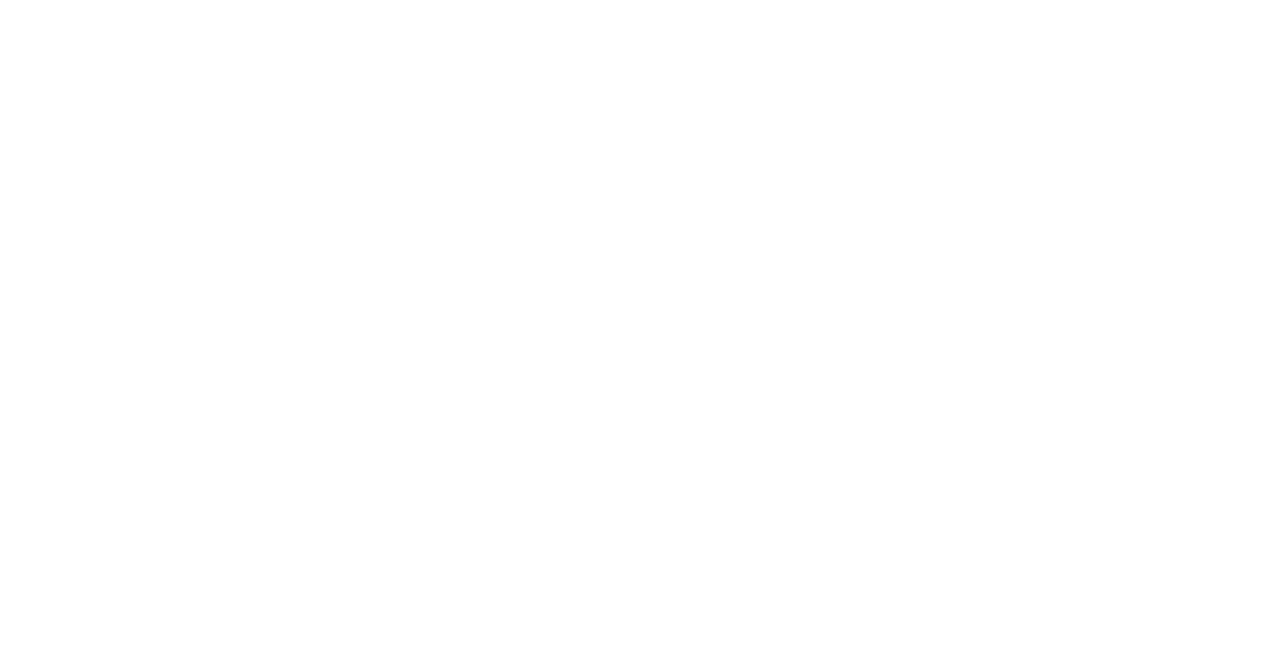
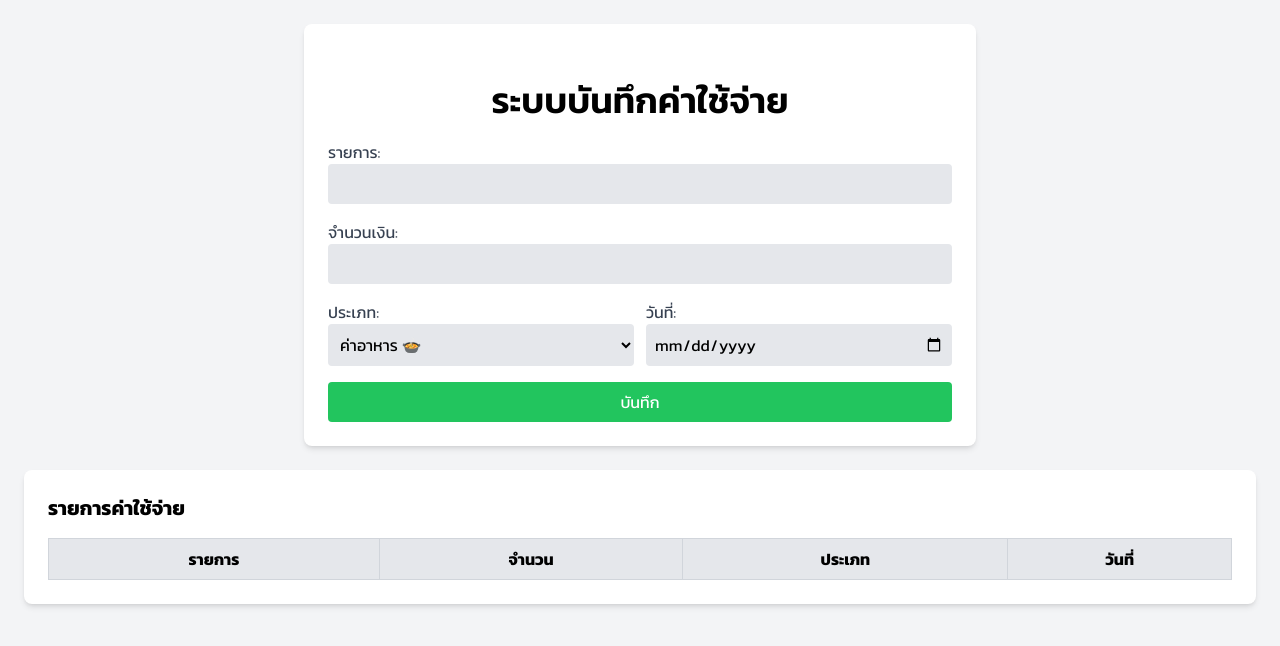
Before and after one commit to Wutticha1/hw4-1, a website: page components/Homepage/index.html in a window 1280 px wide. Drawn offline with nearby package versions, Linux system fonts and the light colour scheme.

Commit message:
ปรับแต่งโครงสร้างหน้าเว็บเสร็จสิ้น

```diff
--- a/components/Homepage/index.html
+++ b/components/Homepage/index.html
@@ -2,13 +2,71 @@
 <html lang="en">
   <head>
     <meta charset="UTF-8" />
-    <meta name="viewport" content="width=device-width, initial-scale=1.0" />
+    <meta name="viewport" content="width=device-width, initial-scale=1.0, maximum-scale=1.0, user-scalable=no">
     <title>Test_Page</title>
     <link rel="stylesheet" href="/src/output.css">
+    <script src="https://cdn.tailwindcss.com"></script>
+    <style>
+
+      @import url('https://fonts.googleapis.com/css2?family=Inter:ital,opsz,wght@0,14..32,100..900;1,14..32,100..900&family=Kanit:ital,wght@0,100;0,200;0,300;0,400;0,500;0,600;0,700;0,800;0,900;1,100;1,200;1,300;1,400;1,500;1,600;1,700;1,800;1,900&family=Mitr:wght@200;300;400;500;600;700&family=Montserrat:wght@100..900&display=swap');
+
+      *{
+        font-family: "kanit", serif;
+      }
+
+    </style>
   </head>
 
-  <body>
+  <body class="p-6 bg-gray-100">
+    <div class="max-w-2xl p-6 mx-auto bg-white rounded-lg shadow-md">
+      <!-- ส่วนหัวเรื่อง -->
+      <h2 class="flex items-center justify-center mt-5 text-xl font-semibold sm:text-2xl md:text-4xl md:mt-8">ระบบบันทึกค่าใช้จ่าย</h2>
+      <!-- Form -->
+      <form id="expense-form" class="mt-5 space-y-4">
+        <div>
+          <label class="block text-gray-700">รายการ: </label>
+          <input type="text" id="title" required class="w-full p-2 bg-gray-200 rounded hover:bg-gray-300">
+        </div>
+        <div>
+          <label class="block text-gray-700">จำนวนเงิน: </label>
+          <input type="text" id="title" required class="w-full p-2 bg-gray-200 rounded hover:bg-gray-300">
+        </div>
+        <div class="flex gap-3">
+          <div class="flex-1">
+            <label class="block text-gray-700">ประเภท: </label>
+            <select id="select-category" class="w-full p-2 bg-gray-200 rounded hover:bg-gray-300">
+              <option value="Food">ค่าอาหาร 🍲</option>
+              <option value="Transport">ค่าเดินทาง ✈️</option>
+              <option value="Entertainment">ความบันเทิง 😜</option>
+              <option value="other">อื่นๆ</option>
+            </select>
+          </div>
+
+          <div class="flex-1">
+            <label class="block text-gray-700">วันที่: </label>
+            <input type="date" id="date" class="w-full p-2 bg-gray-200 rounded hover:bg-gray-300">
+          </div>
+        </div>
+        <button class="w-full p-2 text-white bg-green-500 rounded hover:bg-green-600">บันทึก</button>
+      </form>
+    </div>
+
+    <!-- ตารางแสดงค่าใช้จ่าย -->
+    <div class="p-6 mx-auto mt-6 bg-white rounded-lg shadow-md max-w-7xl">
+      <h3 class="mb-4 text-xl font-bold">รายการค่าใช้จ่าย</h3>
+      <table class="w-full border border-collapse border-gray-300">
+        <thead>
+          <tr class="bg-gray-200">
+            <th class="p-2 border border-gray-300">รายการ</th>
+            <th class="p-2 border border-gray-300">จำนวน</th>
+            <th class="p-2 border border-gray-300">ประเภท</th>
+            <th class="p-2 border border-gray-300">วันที่</th>
+          </tr>
+        </thead>
+        <tbody id="expense-list"></tbody>
+      </table>
+    </div>
+
 
   </body>
-
 </html>
```
Also changed, not shown: components/image/Polygon 1.svg (added).
